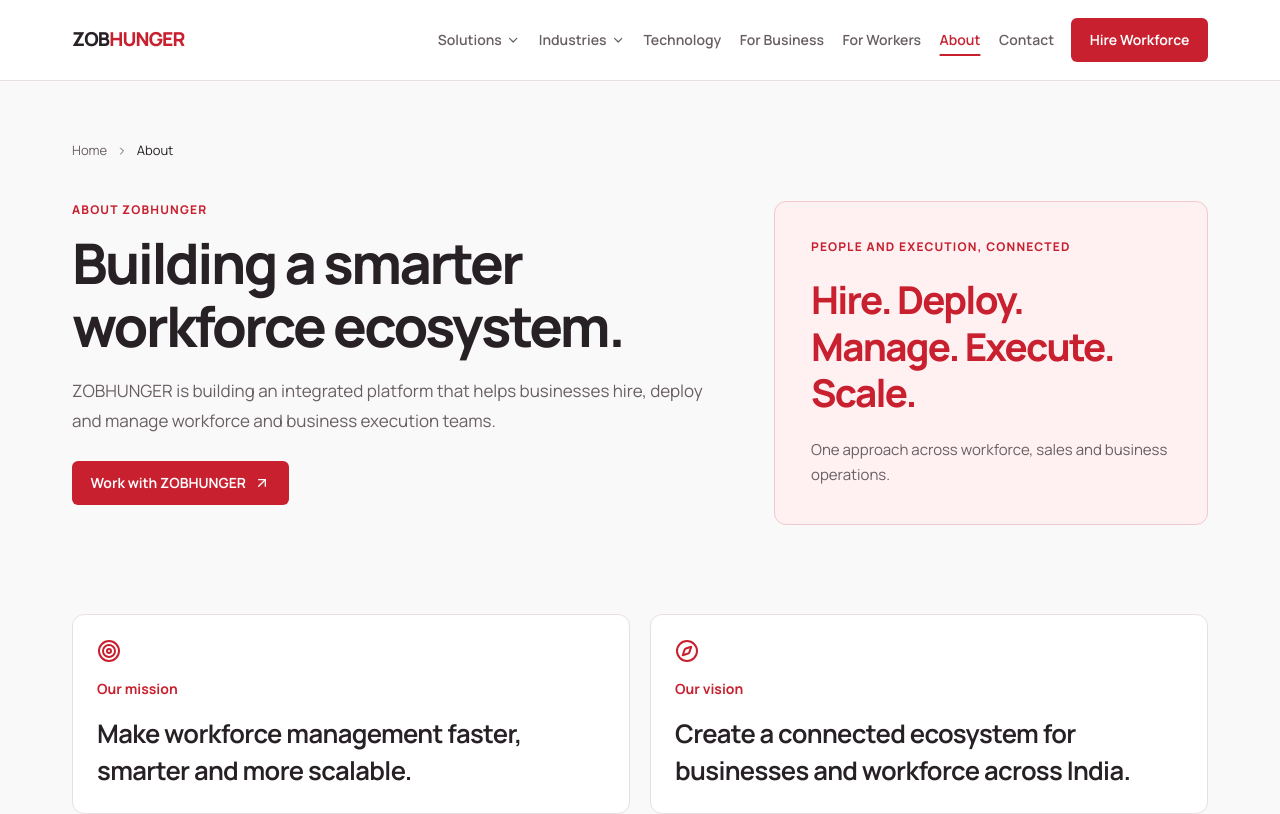
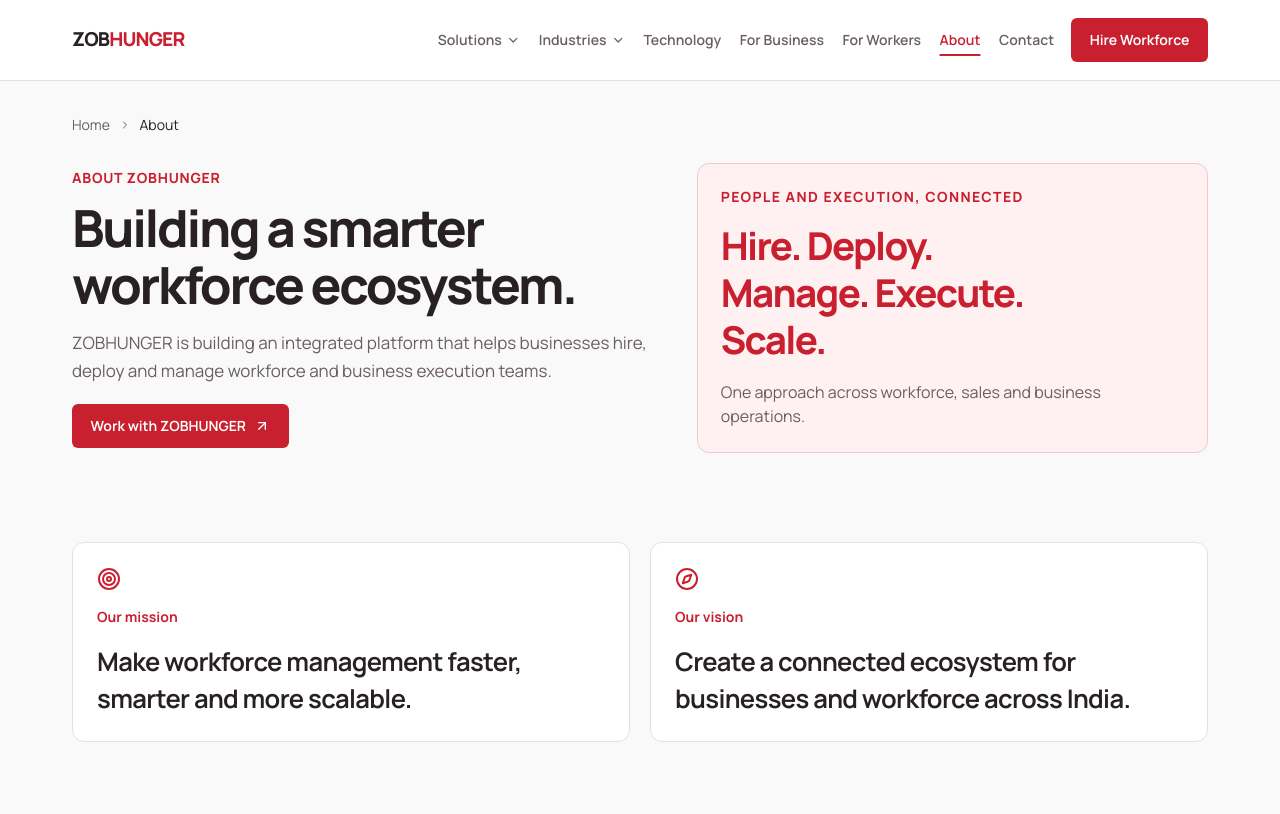
Before and after one commit to Aayush20253534/ZOBHUNGER, a Next.js app in the folder client/: page /about in a window 1280 px wide. Shown: the top 814 px of the page. Built offline with nearby package versions, Linux system fonts and the light colour scheme.

Commit message:
fix(client): balance hero typography and fit page introductions - enlarge the homepage headline and supporting copy - adapt opening sections across all public pages - compact context cards and keep job controls accessible

```diff
--- a/client/src/styles/brand.css
+++ b/client/src/styles/brand.css
@@ -1,3 +1,5 @@
+@import "./page-intro.css";
+
 /* Shared ZOBHUNGER theme. Part 5: client-requested red and white. */
 @font-face {
   font-family: "Zobhunger Manrope";
@@ -30,6 +32,11 @@ html:root.dark {
   --zb-shadow-subtle: #2721260a;
   --zb-radius: 0.75rem;
   --zb-transition: 180ms ease;
+  --zb-header-height: clamp(4rem, 10svh, 5rem);
+  --zb-intro-title-size: clamp(2rem, 4.6vw, 3.25rem);
+  --zb-intro-space: clamp(0.75rem, 2svh, 1.125rem);
+  --zb-intro-panel-pad: clamp(1.25rem, 3vw, 1.75rem);
+  --zb-intro-row-gap: 0.75rem;
   --background: var(--zb-page);
   --foreground: var(--zb-ink);
   --card: var(--zb-surface);
@@ -78,6 +85,7 @@ html body[class] {
 body > main[class] {
   max-width: 75rem;
   padding-inline: clamp(1.25rem, 4vw, 2rem);
+  padding-top: clamp(1rem, 2.7svh, 2rem);
 }
 ::selection {
   background: var(--zb-highlight);
@@ -145,7 +153,7 @@ body > main[class] {
   align-items: center;
   justify-content: space-between;
   gap: 1.5rem;
-  min-height: 5rem;
+  min-height: var(--zb-header-height);
 }
 .zb-desktop-nav {
   display: none;
@@ -437,11 +445,11 @@ body > main[class] {
 }
 .zb-page-heading {
   max-width: 52rem;
-  margin-bottom: 2.5rem;
+  margin-bottom: clamp(1.25rem, 3svh, 2rem);
 }
 .zb-page-heading h1 {
   margin: 0;
-  font-size: clamp(2.1rem, 4.6vw, 3.5rem);
+  font-size: var(--zb-intro-title-size);
   line-height: 1.12;
   font-weight: 750;
   letter-spacing: -0.045em;
@@ -450,16 +458,16 @@ body > main[class] {
 }
 .zb-page-description {
   max-width: 42rem;
-  margin: 1.15rem 0 0;
+  margin: var(--zb-intro-space) 0 0;
   color: var(--zb-muted);
   font-size: 1.0625rem;
-  line-height: 1.8;
+  line-height: 1.6;
 }
 .zb-page-actions {
   display: flex;
   flex-wrap: wrap;
   gap: 0.75rem;
-  margin-top: 1.5rem;
+  margin-top: 1.25rem;
 }
 .zb-section-heading {
   display: flex;
@@ -798,6 +806,16 @@ body > main[class] {
     grid-template-columns: minmax(0, 1fr) auto;
   }
 }
+/* Opening sections respond to laptop height as well as width. Their natural
+   height is retained so long content and larger text can always scroll. */
+@media (min-width: 900px) {
+  html:root,
+  html:root.dark {
+    --zb-intro-title-size: clamp(2.25rem, min(4vw, 7svh), 3.25rem);
+    --zb-intro-panel-pad: clamp(1.125rem, 2.8svh, 1.625rem);
+    --zb-intro-row-gap: clamp(0.5rem, 1.5svh, 0.85rem);
+  }
+}
 @media (min-width: 1100px) {
   .zb-card-grid[data-columns="3"] {
     grid-template-columns: repeat(3, minmax(0, 1fr));
--- /dev/null
+++ b/client/src/styles/page-intro.css
@@ -0,0 +1,260 @@
+/* Opening sections share spacing and type across the public site. The page
+   wrapper gives these rules consistent precedence over route-specific styles. */
+.zb-page-content
+  :is(.zb-solutions, .zb-industries, .zb-company, .zb-work)
+  .zb-breadcrumbs {
+  margin-bottom: var(--zb-intro-space);
+  font-size: 0.875rem;
+}
+
+.zb-page-content
+  :is(
+    .zb-solution-hero,
+    .zb-industry-hero,
+    .zb-company-hero,
+    .zb-workers-hero
+  ) {
+  gap: 1.5rem;
+}
+.zb-page-content
+  :is(.zb-solution-hero, .zb-industry-hero, .zb-company-hero, .zb-workers-hero)
+  > * {
+  min-width: 0;
+}
+.zb-page-content
+  :is(.zb-solution-hero, .zb-industry-hero, .zb-company-hero, .zb-workers-hero)
+  .zb-page-heading
+  h1 {
+  max-width: 22ch;
+  font-size: var(--zb-intro-title-size);
+  line-height: 1.12;
+}
+.zb-page-content
+  :is(.zb-solution-hero, .zb-industry-hero, .zb-company-hero, .zb-workers-hero)
+  .zb-page-description {
+  margin-top: var(--zb-intro-space);
+  font-size: 1.0625rem;
+  line-height: 1.6;
+}
+.zb-page-content
+  :is(.zb-solution-hero, .zb-industry-hero, .zb-company-hero, .zb-workers-hero)
+  .zb-page-actions {
+  margin-top: 1.25rem;
+}
+.zb-page-content .zb-page-heading > .zb-eyebrow {
+  margin-bottom: 0.65rem;
+  font-size: 0.875rem;
+  line-height: 1.5;
+  letter-spacing: 0.055em;
+}
+
+.zb-page-content
+  :is(
+    .zb-solution-brief,
+    .zb-industry-context,
+    .zb-company-summary,
+    .zb-company-statement,
+    .zb-worker-start
+  ) {
+  padding: var(--zb-intro-panel-pad);
+}
+
+/* Single-column introductions leave the beginning of the form or process
+   visible below them. Long forms and result lists retain their normal flow. */
+.zb-page-content .zb-company-form-page .zb-page-heading {
+  max-width: 62rem;
+}
+.zb-page-content .zb-company-form-page .zb-page-heading h1 {
+  font-size: var(--zb-intro-title-size);
+}
+.zb-page-content .zb-company-form-page .zb-page-description {
+  max-width: 54rem;
+}
+.zb-page-content .zb-jobs-heading .zb-page-heading {
+  max-width: 62rem;
+  margin-bottom: 0;
+}
+.zb-page-content .zb-jobs-heading .zb-page-description {
+  max-width: 56rem;
+  line-height: 1.55;
+}
+.zb-page-content .zb-job-filters {
+  margin-top: 1rem;
+}
+.zb-page-content .zb-job-detail-heading .zb-page-heading {
+  max-width: 62rem;
+  margin-bottom: 1rem;
+}
+.zb-page-content .zb-job-detail-heading .zb-page-description {
+  max-width: 54rem;
+}
+.zb-page-content .zb-job-detail-heading {
+  padding-bottom: 1rem;
+}
+
+@media (min-width: 900px) {
+  .zb-page-content
+    :is(
+      .zb-solution-hero,
+      .zb-industry-hero,
+      .zb-company-hero,
+      .zb-workers-hero
+    ) {
+    grid-template-columns: minmax(0, 1.15fr) minmax(0, 1fr);
+    align-items: center;
+    gap: clamp(1.5rem, 3vw, 2.5rem);
+  }
+
+  /* Place the icon beside the heading and use the full card width for its
+     description. No card content is removed to make the opening fit. */
+  .zb-page-content
+    :is(.zb-solution-brief, .zb-industry-context, .zb-worker-start) {
+    display: grid;
+    grid-template-columns: 1.5rem minmax(0, 1fr);
+    gap: var(--zb-intro-space) 0.75rem;
+    align-content: start;
+  }
+  .zb-page-content
+    :is(.zb-solution-brief, .zb-industry-context, .zb-worker-start)
+    > svg {
+    grid-column: 1;
+    grid-row: 1;
+    width: 1.5rem;
+    height: 1.5rem;
+    margin: 0.1rem 0 0;
+  }
+  .zb-page-content :is(.zb-solution-brief, .zb-industry-context) > h2 {
+    grid-column: 2;
+    grid-row: 1;
+  }
+  .zb-page-content .zb-worker-start > .zb-eyebrow {
+    grid-column: 2;
+    grid-row: 1;
+    margin: 0;
+    font-size: 0.875rem;
+  }
+  .zb-page-content .zb-worker-start > h2 {
+    grid-column: 1 / -1;
+  }
+  .zb-page-content
+    :is(.zb-solution-brief, .zb-industry-context, .zb-worker-start)
+    > :is(p, dl) {
+    grid-column: 1 / -1;
+  }
+  .zb-page-content .zb-company-summary {
+    display: grid;
+    gap: var(--zb-intro-space);
+    align-content: start;
+  }
+  .zb-page-content .zb-company-summary > .zb-eyebrow {
+    margin: 0;
+    font-size: 0.875rem;
+    line-height: 1.5;
+  }
+  .zb-page-content
+    :is(
+      .zb-solution-brief,
+      .zb-industry-context,
+      .zb-company-summary,
+      .zb-worker-start
+    )
+    > h2 {
+    margin: 0;
+    font-size: 1.25rem;
+    line-height: 1.35;
+  }
+  .zb-page-content
+    :is(
+      .zb-solution-brief,
+      .zb-industry-context,
+      .zb-company-summary,
+      .zb-worker-start
+    )
+    > p {
+    margin: 0;
+    font-size: 1rem;
+    line-height: 1.55;
+  }
+  .zb-page-content
+    :is(
+      .zb-solution-brief,
+      .zb-industry-context,
+      .zb-company-summary,
+      .zb-worker-start
+    )
+    dl {
+    margin: 0;
+    gap: var(--zb-intro-row-gap);
+  }
+  .zb-page-content
+    :is(
+      .zb-solution-brief,
+      .zb-industry-context,
+      .zb-company-summary,
+      .zb-worker-start
+    )
+    dl
+    > div {
+    display: grid;
+    grid-template-columns: minmax(6rem, 0.7fr) minmax(0, 1.5fr);
+    align-items: start;
+    gap: 0.25rem 0.75rem;
+    padding-top: var(--zb-intro-row-gap);
+  }
+  .zb-page-content .zb-company-summary dl > div {
+    grid-template-columns: minmax(5.5rem, 0.55fr) minmax(0, 1.65fr);
+  }
+  .zb-page-content
+    :is(
+      .zb-solution-brief,
+      .zb-industry-context,
+      .zb-company-summary,
+      .zb-worker-start
+    )
+    dt {
+    font-size: 0.875rem;
+    line-height: 1.5;
+  }
+  .zb-page-content
+    :is(
+      .zb-solution-brief,
+      .zb-industry-context,
+      .zb-company-summary,
+      .zb-worker-start
+    )
+    dd {
+    min-width: 0;
+    margin: 0;
+    font-size: 1rem;
+    line-height: 1.5;
+  }
+  .zb-page-content .zb-company-statement {
+    gap: var(--zb-intro-space);
+  }
+  .zb-page-content .zb-company-statement > .zb-eyebrow {
+    font-size: 0.875rem;
+  }
+  .zb-page-content .zb-company-statement > span:last-child {
+    font-size: 1rem;
+    line-height: 1.55;
+  }
+  .zb-page-content :is(.zb-solution-jump-nav, .zb-industry-jump-nav) {
+    margin-top: 1.25rem;
+    padding-block: 0.25rem;
+  }
+
+  /* Job openings include the search controls, or the role action and metadata. */
+  .zb-page-content :is(.zb-jobs-heading, .zb-job-detail-heading) h1 {
+    font-size: clamp(2rem, min(3.7vw, 6.5svh), 2.75rem);
+  }
+  .zb-page-content .zb-jobs-demo-note {
+    margin-block: 0.75rem;
+    padding: 0.75rem 1rem;
+  }
+  .zb-page-content .zb-job-filters {
+    padding: 1rem;
+  }
+  .zb-page-content .zb-job-filter-row {
+    margin-top: 0.75rem;
+  }
+}
```
Also changed, not shown: client/src/styles/home.css (+5 -14 lines), 1 other file (tests, documents, lock files or other folders).
